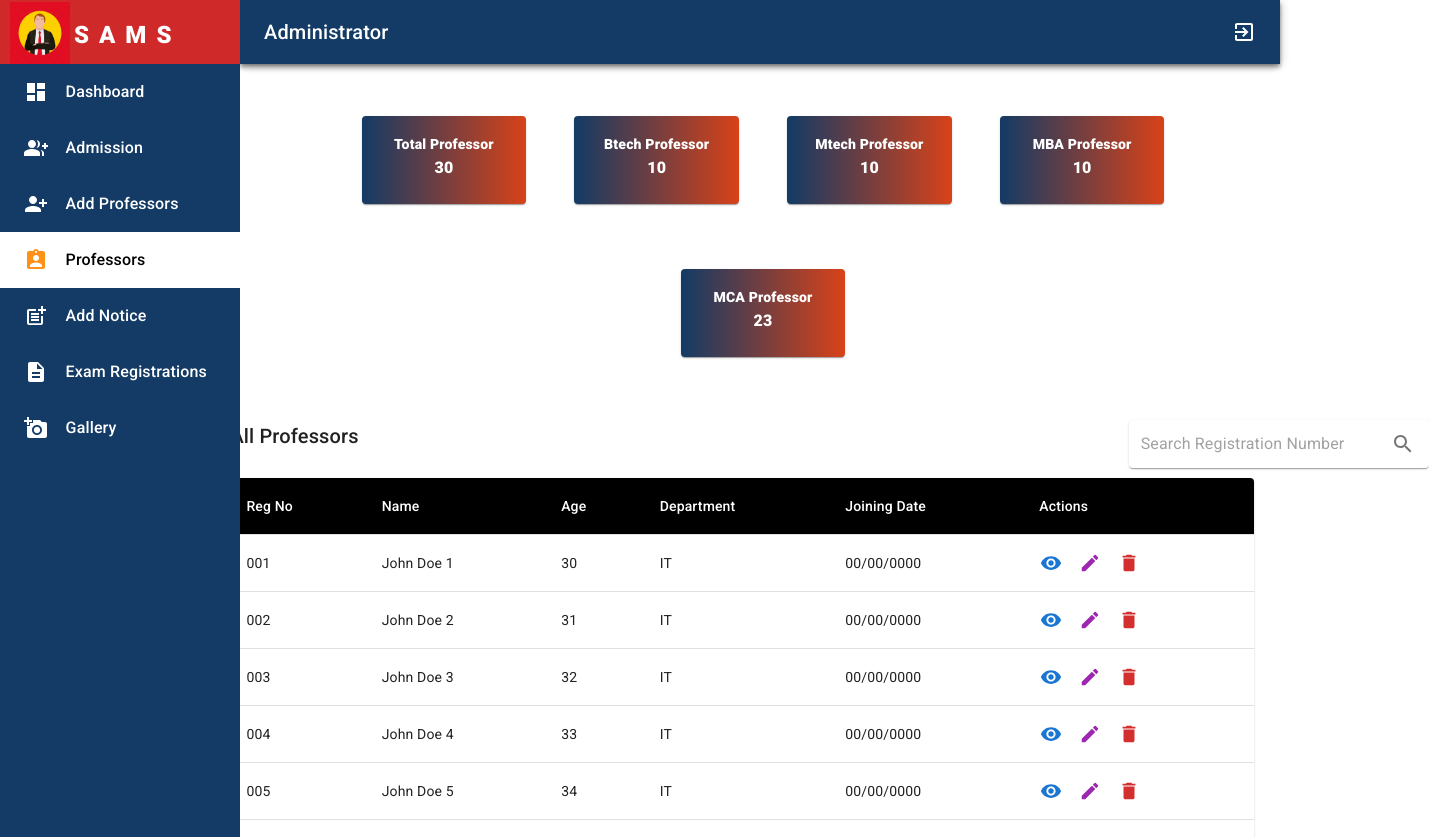
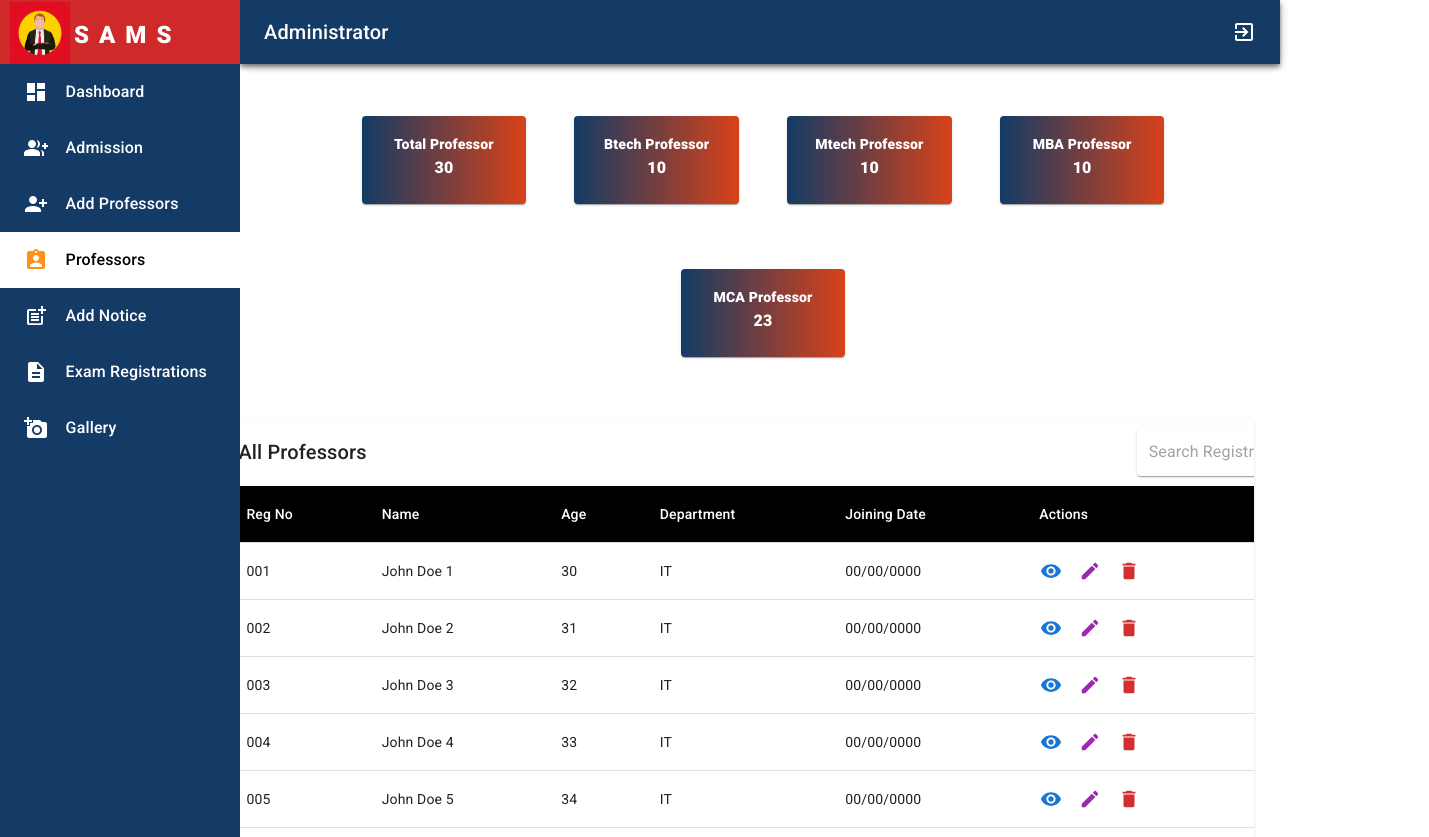
Before and after one commit to PankajBehera-1/SAMS_ADMIN, a React (Create React App) app: page /view_professors in a window 1280 px wide. Shown: the top 837 px of the page, 1429 px wide, since content can reach past the window. Built offline with nearby package versions, Linux system fonts and the light colour scheme.

Commit message:
dashboard oriented (icon, all the modal added, pagination,search bar;professors page(table adjusted,linking of search bar and table, creation of all dialog for each cards);gallery page(icon and icon color changed)

```diff
--- a/src/common/sidebar.jsx
+++ b/src/common/sidebar.jsx
@@ -85,7 +85,7 @@ function ResponsiveDrawer(props) {
               >
                 <ListItemIcon>
                   <GroupAddIcon
-                    style={{ color: isActive ? "#ff9018" : "white" }}
+                    style={{ color: isActive ? "#ff9018" : "white" ,}}
                   />
                 </ListItemIcon>
                 <ListItemText>
--- a/src/components/professors/tableProfessors.jsx
+++ b/src/components/professors/tableProfessors.jsx
@@ -112,11 +112,14 @@ const TableProfessors = () => {
         <Paper>
             <Grid container lg={12} style={{ marginLeft: "18%", }}>
                 <Grid item style={{ width: "80%", position: "absolute" }}>
+
+                    <Grid >
+                        <TableContainer component={Paper} sx={{ mb: 5 }}>
                             <Grid container direction="row" lg={12} style={{ display: "flex", gap: 770, marginBottom: "1%" }}>
-                        <Grid item >
+                                <Grid item sx={{ml:1 ,mt:2, mb:-1}}>
                                     <Typography variant="h6" gutterBottom>All Professors</Typography>
                                 </Grid>
-                        <Grid item sx={{ width: "10%" }}>
+                                <Grid item sx={{ width: "10%", mt:1 }}>
                                     <Paper
                                         component="form"
                                         sx={{ p: '2px 4px', display: 'flex', alignItems: 'center', width: 300 }}
@@ -133,8 +136,6 @@ const TableProfessors = () => {
                                     </Paper>
                                 </Grid>
                             </Grid>
-                    <Grid style={{}}>
-                        <TableContainer component={Paper}>
                             <Table>
                                 <TableHead>
                                     <TableRow>
@@ -164,8 +165,6 @@ const TableProfessors = () => {
                                     ))}
                                 </TableBody>
                             </Table>
-                        </TableContainer>
-                    </Grid>
                             <TablePagination
                                 rowsPerPageOptions={[8, 10, 25]} // Options for rows per page
                                 component="div"
@@ -175,6 +174,9 @@ const TableProfessors = () => {
                                 onPageChange={handleChangeRowsPerPage}
                                 onRowsPerPageChange={handleChangeRowsPerPage}
                             />
+                        </TableContainer>
+                    </Grid>
+
                 </Grid>
 
                 {/* Dialog for editing details */}
```
Lines whose indentation alone changed are shown as unchanged.
